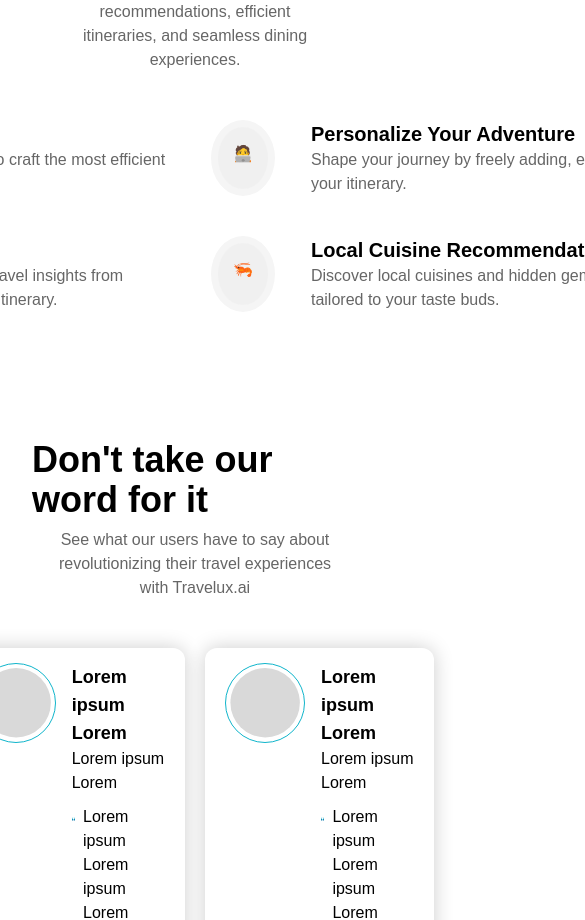
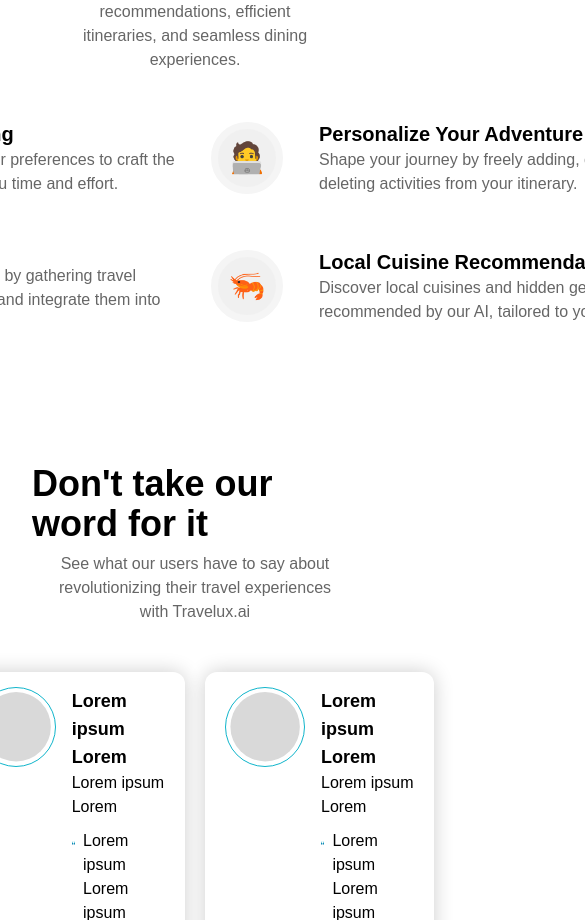
Before and after one commit to tripat1803/TripPlanner, a React (Create React App) app: page / in a window 390 px wide. Shown: the part 1080-2000 px from the top of the page, 585 px wide, since content can reach past the window. Built offline with nearby package versions, Linux system fonts and the light colour scheme; no server answers.

Commit message:
media query added in features.css

```diff
--- a/src/components/Home/Features.jsx
+++ b/src/components/Home/Features.jsx
@@ -4,8 +4,8 @@ import "../../styles/features.css";
 function FeaturesCard({ icon, heading, body }) {
     return (
         <div className="layout">
-            <div className="icon">{icon}</div>
-            <div className="feature">
+            <div className="bg-[#F0F0F0] border-[7.5px] border-[#F5F5F5] rounded-full w-[72px] h-[72px] flex justify-center items-center text-3xl">{icon}</div>
+            <div className="flex-1">
                 <h4 className='text-xl font-semibold'>{heading}</h4>
                 <p className='text-[#666666]'>{body}</p>
             </div>
@@ -32,7 +32,6 @@ export default function Features() {
                     <div className="row">
                         <FeaturesCard icon="📲" heading="Travel Reel Insights" body="Utilize social media's potential by gathering travel insights from Instagram reels and integrate them into your itinerary." />
                         <FeaturesCard icon="🦐" heading="Local Cuisine Recommendations" body="Discover local cuisines and hidden gems recommended by our AI, tailored to your taste buds." />
-
                     </div>
                 </div>
             </div>
--- a/src/styles/features.css
+++ b/src/styles/features.css
@@ -3,6 +3,7 @@
     gap: 36px;
     width: max-content;
     max-width: 600px;
+    align-items: center;
 }
 
 .icon{
@@ -29,3 +30,12 @@
     gap: 8px;
     align-items: center;
 }
+
+@media (max-width: 1330px) {
+    .layout{
+        max-width: 500px;
+    }
+}
+@media (max-width: 1080px) {
+
+}
```
